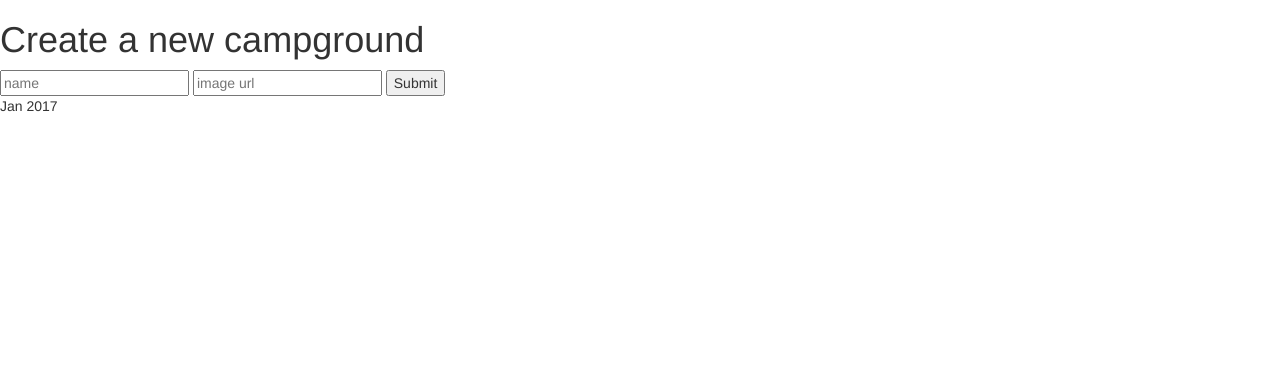
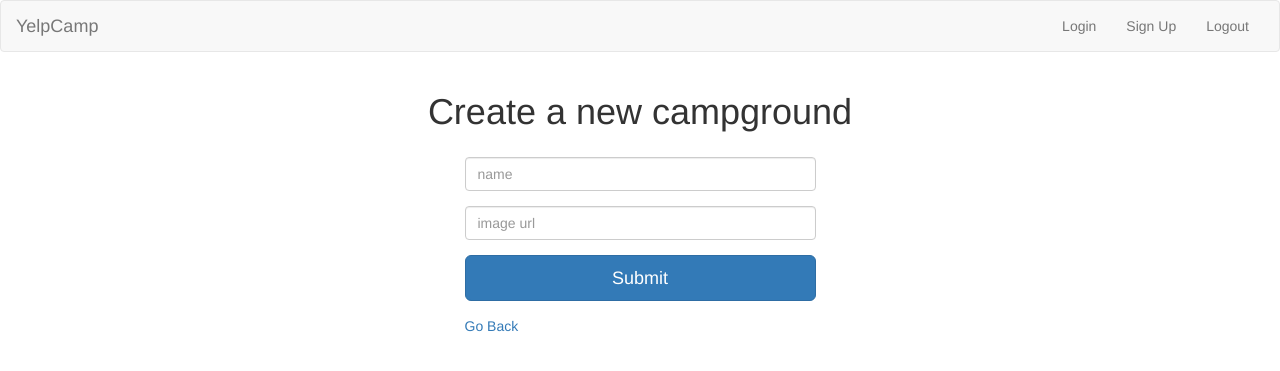
Before and after one commit to dansterlace/yelp-camp, a Node server app: page /campgrounds/new in a window 1280 px wide. Shown: the top 371 px of the page. Run offline with Node 20, Linux system fonts and the light colour scheme.

Commit message:
Bootstrap styling and form to add new campground item to array

```diff
--- a/views/new.ejs
+++ b/views/new.ejs
@@ -1,11 +1,24 @@
 <% include partials/header %>
 
-<h1>Create a new campground</h1>
+<div class="container">
+    <div class="row">
+        <h1 style="text-align: center;">Create a new campground</h1>
+        <div style="width: 30%; margin: 25px auto;">
+            <form action="/campgrounds" method="POST">
+                <div class="form-group">
+                    <input class="form-control" type="text" name="name" placeholder="name">
+                </div>
+                <div class="form-group">
+                    <input class="form-control" type="text" name="image" placeholder="image url">
+                </div>
+                <div class="form-group">
+                    <button class="btn-primary btn btn-lg btn-default btn-block">Submit</button>
+                </div>
+            </form>
 
-<form action="/campgrounds" method="POST">
-    <input type="text" name="name" placeholder="name">
-    <input type="text" name="image" placeholder="image url">
-    <input type="submit">
-</form>
+            <a href="/campgrounds">Go Back</a>
+        </div>
+    </div>
+</div>
 
 <% include partials/footer %>
--- a/views/partials/footer.ejs
+++ b/views/partials/footer.ejs
@@ -1,3 +1,3 @@
-    <p>Jan 2017</p>
+
     </body>
 </html>
--- a/views/partials/header.ejs
+++ b/views/partials/header.ejs
@@ -5,3 +5,18 @@
         <link rel="stylesheet" href="https://maxcdn.bootstrapcdn.com/bootstrap/3.3.7/css/bootstrap.min.css"></link>
     </head>
     <body>
+
+    <nav class="navbar navbar-default">
+        <div class="container-fluid">
+            <div class="navbar-header">
+                <a class="navbar-brand" href="/">YelpCamp</a>
+            </div>
+            <div class="collapse navbar-collapse">
+                <ul class="navbar-nav navbar-right nav">
+                    <li><a href="/">Login</a></li>
+                    <li><a href="/">Sign Up</a></li>
+                    <li><a href="/">Logout</a></li>
+                </ul>
+            </div>
+        </div>
+    </nav>
```
Also changed, not shown: views/campgrounds.ejs (+25 -6 lines).
